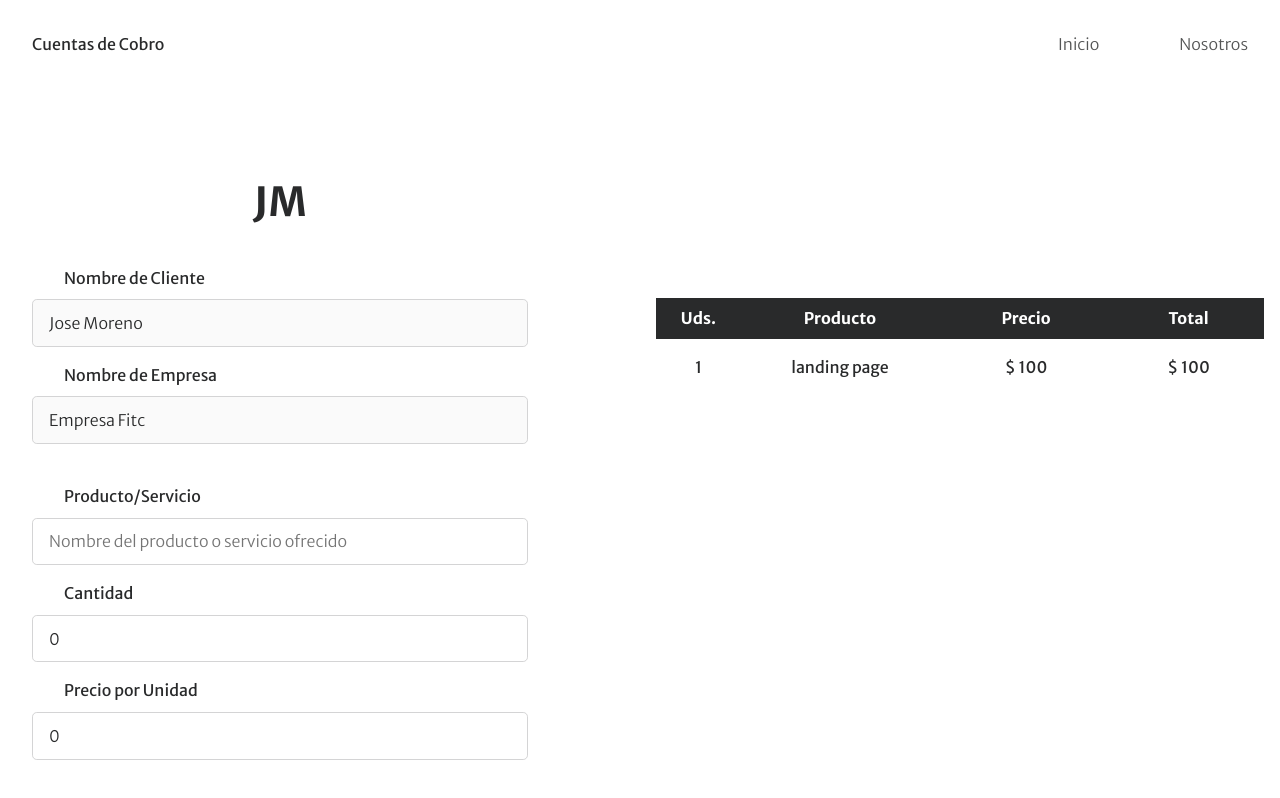
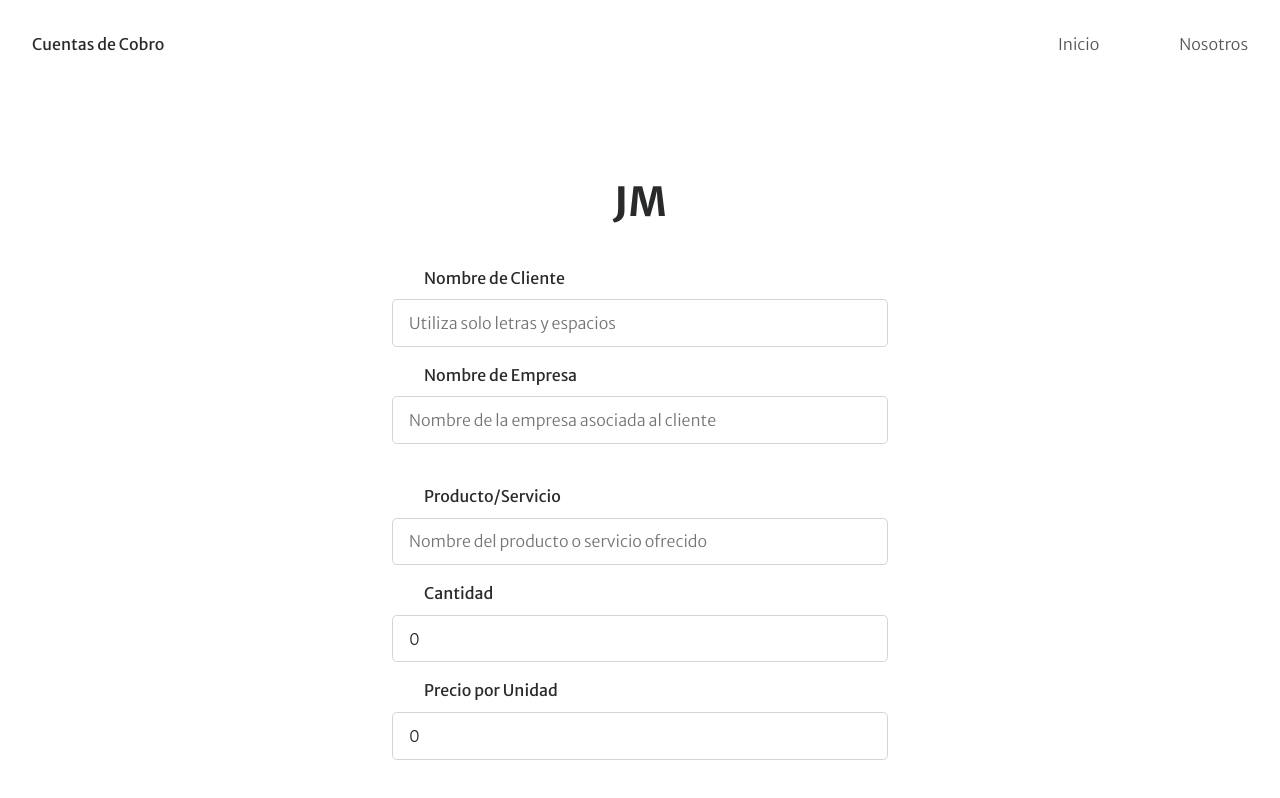
Before and after one commit to JooseMM/cuentas-PDF, a React (Vite) app: page / in a window 1280 px wide. Shown: the top 798 px of the page. Built offline with nearby package versions, Linux system fonts and the light colour scheme.

Commit message:
finishing styles for the form and table

```diff
--- a/src/App.css
+++ b/src/App.css
@@ -2,8 +2,8 @@
 
 :root {
   --soft-black: #292a2b;
-  --delete-btn-bg: #c1322e;
-  --delete-btn-border: #7b1715;
+  --red-primary: #c1322e;
+  --red-secundary: #7b1715;
   --soft-white: #d4d4d5;
   --dark-gray: #545555;
 }
@@ -51,3 +51,14 @@ ul,
 ol {
   list-style: none;
 }
+
+.main-button {
+  width: 100%;
+  background-color: var(--soft-black);
+  color: white;
+  outline: none;
+  border: none;
+  padding: 1rem;
+  border-radius: 0.2rem;
+  font-weight: 600;
+}
--- a/src/Components/CustomForm/CustomForm.css
+++ b/src/Components/CustomForm/CustomForm.css
@@ -11,17 +11,6 @@
   font-size: 2.5rem;
   margin: 2rem auto;
 }
-.add-button {
-  width: 100%;
-  background-color: var(--soft-black);
-  color: white;
-  outline: none;
-  border: none;
-  padding: 1rem;
-  border-radius: 0.2rem;
-  font-weight: 600;
-}
-
 form {
   display: flex;
   flex-direction: column;
@@ -31,7 +20,6 @@ form {
   margin-inline: auto;
   max-width: 35rem;
 }
-
 @media (min-width: 60rem) {
   form {
     margin-inline: 0;
--- a/src/Components/CustomForm/CustomForm.tsx
+++ b/src/Components/CustomForm/CustomForm.tsx
@@ -10,7 +10,13 @@ interface Props {
   handleSubmit: (event: FormEvent<HTMLFormElement>) => void;
   handleChargeChange: (event: ChangeEvent<HTMLInputElement>) => void;
 }
-const CustomForm = ({ singleCharge, order, handleChargeChange, handleSubmit, handleClientInfoChange }: Props) => {
+const CustomForm = ({
+  singleCharge,
+  order,
+  handleChargeChange,
+  handleSubmit,
+  handleClientInfoChange,
+}: Props) => {
   return (
     <form onSubmit={handleSubmit}>
       <h1 className="title">JM</h1>
@@ -19,27 +25,27 @@ const CustomForm = ({ singleCharge, order, handleChargeChange, handleSubmit, han
           inputAttributes={{
             minLength: 1,
             maxLength: 30,
-						type: 'text',
-						placeholder: 'Utiliza solo letras y espacios',
+            type: "text",
+            placeholder: "Utiliza solo letras y espacios",
             name: ClientInfo.ClientName,
             disabled: order.charges.length > 0 ? true : false,
             required: true,
             value: order[ClientInfo.ClientName],
-						onChange: handleClientInfoChange
+            onChange: handleClientInfoChange,
           }}
           label="Nombre de Cliente"
         />
         <CustomInput
           inputAttributes={{
-						type: 'text',
+            type: "text",
             maxLength: 30,
             minLength: 1,
             required: true,
             disabled: order.charges.length > 0 ? true : false,
-						placeholder: 'Nombre de la empresa asociada al cliente',
+            placeholder: "Nombre de la empresa asociada al cliente",
             name: ClientInfo.ClientCompany,
             value: order[ClientInfo.ClientCompany],
-						onChange: handleClientInfoChange
+            onChange: handleClientInfoChange,
           }}
           label="Nombre de Empresa"
         />
@@ -47,14 +53,14 @@ const CustomForm = ({ singleCharge, order, handleChargeChange, handleSubmit, han
       <div className="input-info-section">
         <CustomInput
           inputAttributes={{
-						type: 'text',
+            type: "text",
             minLength: 1,
             maxLength: 20,
             required: true,
-						placeholder: 'Nombre del producto o servicio ofrecido',
+            placeholder: "Nombre del producto o servicio ofrecido",
             name: ChargeProperties.ProductName,
             value: singleCharge[ChargeProperties.ProductName],
-						onChange: handleChargeChange
+            onChange: handleChargeChange,
           }}
           label="Producto/Servicio"
         />
@@ -62,29 +68,29 @@ const CustomForm = ({ singleCharge, order, handleChargeChange, handleSubmit, han
           inputAttributes={{
             min: 1,
             max: 20,
-						type: 'number',
+            type: "number",
             required: true,
             name: ChargeProperties.ProductQuantity,
             value: singleCharge[ChargeProperties.ProductQuantity],
-						onChange: handleChargeChange
+            onChange: handleChargeChange,
           }}
           label="Cantidad"
         />
         <CustomInput
           inputAttributes={{
             min: 1000,
-						type: 'number',
+            type: "number",
             step: 500,
             required: true,
             name: ChargeProperties.ProductPrice,
             value: singleCharge[ChargeProperties.ProductPrice],
-						onChange: handleChargeChange
+            onChange: handleChargeChange,
           }}
           label="Precio por Unidad"
         />
       </div>
-			<button className="add-button">Anadir</button>
+      <button className="main-button">Anadir</button>
     </form>
   );
-}
+};
 export default CustomForm;
--- a/src/Components/Home/Home.tsx
+++ b/src/Components/Home/Home.tsx
@@ -1,10 +1,18 @@
-import CustomForm from '../CustomForm/CustomForm';
-import ChargeTable from '../Table/ChargeTable';
-import './Home.css'
-import { useCustomFormState } from '../../CustomHooks/useAccountState';
+import CustomForm from "../CustomForm/CustomForm";
+import ChargeTable from "../Table/ChargeTable";
+import "./Home.css";
+import { useCustomFormState } from "../../CustomHooks/useAccountState";
 
 function Home() {
-	const { singleCharge, order, handleSumit, handleChargeChange, handleClientInfoChange } = useCustomFormState();
+  const {
+    singleCharge,
+    order,
+    handleSumit,
+    handleChargeChange,
+    handleClientInfoChange,
+    handleClear,
+    handleDelete,
+  } = useCustomFormState();
   return (
     <main className="main-container">
       <CustomForm
@@ -14,11 +22,17 @@ function Home() {
         handleSubmit={handleSumit}
         handleChargeChange={handleChargeChange}
       />
-			{order.charges.length > 0 && <div className="output-section">
-				<ChargeTable chargeList={order.charges} deleteAt={() => null} />
-			</div>}
+      {order.charges.length > 0 && (
+        <div className="output-section">
+          <ChargeTable
+            chargeList={order.charges}
+            handleDelete={handleDelete}
+            handleClear={handleClear}
+          />
+        </div>
+      )}
     </main>
-	)
+  );
 }
 export default Home;
 /*
--- a/src/Components/Table/ChargeTable.css
+++ b/src/Components/Table/ChargeTable.css
@@ -7,8 +7,6 @@ table {
 
 thead {
   background-color: var(--soft-black);
-  outline: none;
-  border: none;
   border-collapse: collapse;
 }
 
@@ -17,25 +15,68 @@ th {
   padding-block: 0.5rem;
 }
 
+table tr {
+  cursor: pointer;
+}
+
+td {
+  border-bottom: 1px solid var(--soft-white);
+}
+
 .sm-column {
   max-width: 1.5rem;
 }
 .md-column {
   max-width: 3.5rem;
 }
+.form-total {
+  border: none;
+  font-size: 1.2rem;
+}
+.form-total b {
+  font-size: 1.2rem;
+}
 
 tbody .selected-tr {
   background-color: #e9e9e9;
+  border: solid 1px red;
 }
 tbody td {
   color: var(--soft-black);
   padding-block: 1rem;
 }
+.form-delete-item {
+  background-color: var(--red-primary);
+  border: 1px solid var(--red-secundary);
+}
+.action-section {
+  display: flex;
+  justify-content: center;
+  margin-top: 1rem;
+}
+.action-section button:disabled {
+  opacity: 0.5;
+}
+.action-section button {
+  height: 60px;
+  padding-inline: 1rem;
+  display: flex;
+  border-radius: 0.3rem;
+  justify-content: center;
+  align-items: center;
+}
+.action-section button:not(:last-child) {
+  margin-right: 1rem;
+}
+.download-action {
+  max-width: 16rem;
+}
+.form-repeat {
+  border-radius: 0.3rem;
+  border: 1px solid #545555;
+}
 @media (min-width: 60rem) {
   table {
     max-width: 50rem;
   }
-  tr {
-    border-bottom: solid 1px var(--soft-black);
-  }
 }
--- a/src/Components/Table/ChargeTable.tsx
+++ b/src/Components/Table/ChargeTable.tsx
@@ -1,4 +1,5 @@
-import DeleteSVG from "../../assets/delete.svg";
+import deleteSvg from "../../assets/delete.svg";
+import repeatSvg from "../../assets/repeat.svg";
 import { Charge } from "../../Models";
 import { useState } from "react";
 import { currencyFormatter } from "../../Utils/currencyFormatter";
@@ -6,10 +7,11 @@ import "./ChargeTable.css";
 
 interface Props {
   chargeList: Charge[];
-  deleteAt: (index: number) => void;
+  handleDelete: (index: number) => void;
+  handleClear: () => void;
 }
 
-function ChargeTable({ chargeList, deleteAt }: Props) {
+function ChargeTable({ chargeList, handleDelete, handleClear }: Props) {
   const [selectedCharge, setSelectedCharge] = useState<number>(-1);
 
   return (
@@ -29,7 +31,9 @@ function ChargeTable({ chargeList, deleteAt }: Props) {
               <tr
                 className={selectedCharge === index ? "selected-tr" : ""}
                 key={index}
-                onClick={() => setSelectedCharge(index)}
+                onClick={() =>
+                  setSelectedCharge((prev) => (prev === index ? -1 : index))
+                }
               >
                 <td className="sm-column">{charge.productQuantity}</td>
                 <td className="md-column">{charge.productName}</td>
@@ -43,15 +47,35 @@ function ChargeTable({ chargeList, deleteAt }: Props) {
               </tr>
             );
           })}
+          <tr>
+            <td colSpan={4} className="form-total">
+              Total:
+              <b>
+                {" $" +
+                  currencyFormatter(
+                    chargeList.reduce(
+                      (acc, crt) =>
+                        acc + crt.productPrice * crt.productQuantity,
+                      0,
+                    ),
+                  )}
+              </b>
+            </td>
+          </tr>
         </tbody>
       </table>
       <div>
-        <div className="finish-section">
+        <div className="action-section">
           <button
-            className="desktop-delete-btn"
-            onClick={() => deleteAt(selectedCharge)}
+            className="form-delete-item"
+            onClick={() => handleDelete(selectedCharge)}
+            disabled={selectedCharge < 0}
           >
-            <img src={DeleteSVG} width={30} height={30} alt="delete charge" />
+            <img src={deleteSvg} width="30" height="30" alt="delete charge" />
+          </button>
+          <button className="main-button download-action">Descargar</button>
+          <button className="form-repeat" onClick={handleClear}>
+            <img src={repeatSvg} width="30" height="30" />
           </button>
         </div>
       </div>
--- a/src/CustomHooks/initialState.ts
+++ b/src/CustomHooks/initialState.ts
@@ -7,8 +7,8 @@ export const singleChargeInitialState: Charge = {
 };
 
 export const orderInitialState: Order = {
-  clientName: "Jose Moreno",
-  clientCompany: "Empresa Fitc",
-  charges: [{ productName: 'landing page', productPrice: 100, productQuantity: 1}],
+  clientName: "",
+  clientCompany: "",
+  charges: [],
   totalCharge: 0,
 };
--- a/src/CustomHooks/useAccountState.ts
+++ b/src/CustomHooks/useAccountState.ts
@@ -1,4 +1,4 @@
-import { ChangeEvent, FormEvent, useEffect, useState } from "react";
+import { ChangeEvent, FormEvent, useState } from "react";
 import { Charge } from "../Models";
 import { orderInitialState, singleChargeInitialState } from "./initialState";
 import { Order } from "../Models/Order";
@@ -8,21 +8,30 @@ export function useCustomFormState() {
   const [singleCharge, setSingleCharge] = useState<Charge>(
     singleChargeInitialState,
   );
-  useEffect(() => {
-      console.log(order);
-    }, [order]);
-    const handleClientInfoChange = (event: ChangeEvent<HTMLInputElement>) => {
-      setOrder((prev) => ({ ...prev, [event.target.name]: event.target.value }));
-    };
+  const handleClientInfoChange = (event: ChangeEvent<HTMLInputElement>) => {
+    setOrder((prev) => ({ ...prev, [event.target.name]: event.target.value }));
+  };
 
-    const handleChargeChange = (event: ChangeEvent<HTMLInputElement>) => {
-      setSingleCharge((prev) => ({
+  const handleChargeChange = (event: ChangeEvent<HTMLInputElement>): void => {
+    setSingleCharge((prev) => ({
       ...prev,
       [event.target.name]: event.target.value,
     }));
   };
 
-  const handleSumit = (event: FormEvent<HTMLFormElement>) => {
+  const handleDelete = (target: number): void => {
+    setOrder((prev) => ({
+      ...prev,
+      charges: prev.charges.filter((_, index) => index !== target),
+    }));
+  };
+
+  const handleClear = (): void => {
+    setOrder({ ...orderInitialState });
+    setSingleCharge({ ...singleChargeInitialState });
+  };
+
+  const handleSumit = (event: FormEvent<HTMLFormElement>): void => {
     event.preventDefault();
     const newCharge = singleCharge.productQuantity * singleCharge.productPrice;
     setOrder((prev) => ({
@@ -37,5 +46,7 @@ export function useCustomFormState() {
     handleChargeChange,
     handleClientInfoChange,
     handleSumit,
+    handleDelete,
+    handleClear,
   };
 }
```
Also changed, not shown: src/assets/delete.svg, src/assets/repeat.svg (added). Lines whose indentation alone changed are shown as unchanged.
